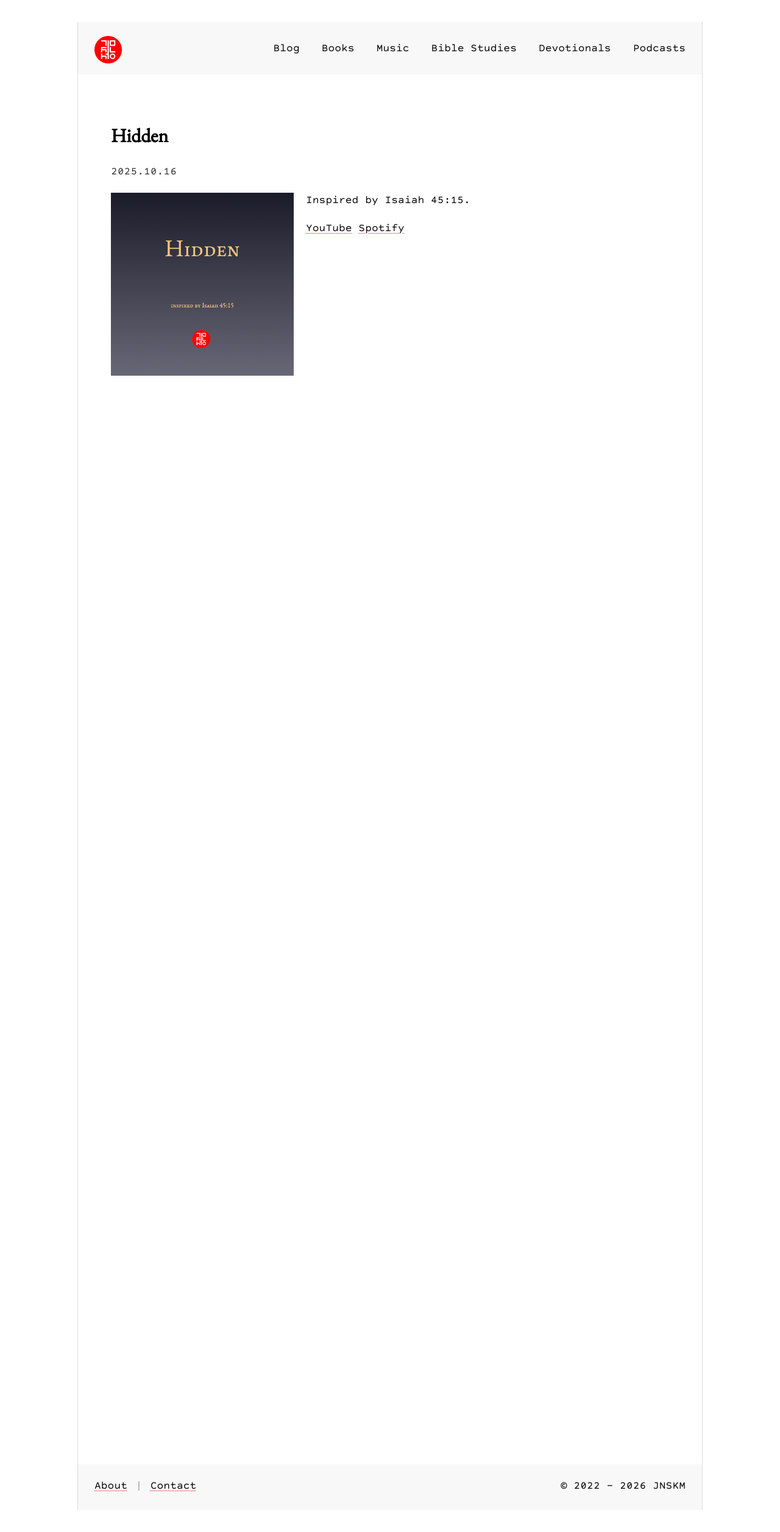
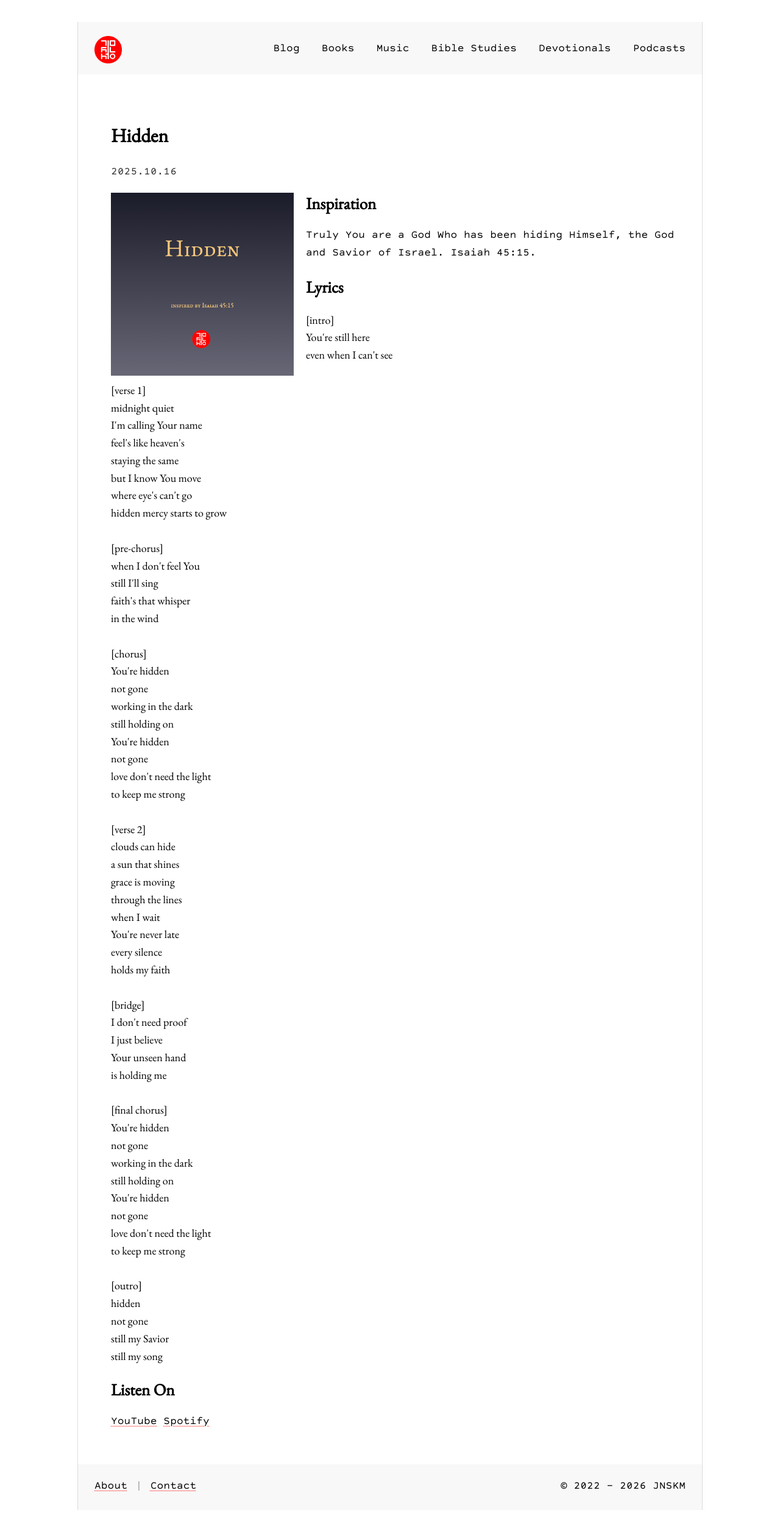
Before and after one commit to jnskm/jnskm.github.io, a Jekyll site: the page built from _music/hidden.md, in a window 1280 px wide. Shown: the whole page at 61% size. Built offline with Jekyll 4.4.1, drawn with Linux system fonts in a browser that asks for light colours.

Commit message:
About Content View Fix

```diff
--- a/_layouts/default.html
+++ b/_layouts/default.html
@@ -22,11 +22,47 @@
     {% include footer.html %}
   </footer>
   <script>
+    // Prevent browser from restoring scroll position
+    if ('scrollRestoration' in history) {
+      history.scrollRestoration = 'manual';
+    }
+
     // Reset scroll position to top when page loads
-    document.addEventListener('DOMContentLoaded', function() {
+    function resetScroll() {
+      // Reset window scroll position
+      window.scrollTo(0, 0);
+
+      // Reset content wrapper scroll position
       const contentWrapper = document.querySelector('.site-main .content');
       if (contentWrapper) {
         contentWrapper.scrollTop = 0;
+      }
+    }
+
+    // Reset on multiple events to ensure it works
+    document.addEventListener('DOMContentLoaded', function() {
+      // Use requestAnimationFrame to ensure it happens after rendering
+      requestAnimationFrame(function() {
+        resetScroll();
+        // Double-check after a short delay
+        setTimeout(resetScroll, 0);
+      });
+    });
+
+    // Also reset on page load
+    window.addEventListener('load', function() {
+      requestAnimationFrame(function() {
+        resetScroll();
+      });
+    });
+
+    // Reset on pageshow (for back/forward navigation)
+    window.addEventListener('pageshow', function(event) {
+      if (event.persisted) {
+        // Page was loaded from cache
+        requestAnimationFrame(function() {
+          resetScroll();
+        });
       }
     });
   </script>
--- a/_music/hidden.md
+++ b/_music/hidden.md
@@ -7,4 +7,73 @@ spotify: "https://open.spotify.com/album/4BJh2NMsv0p2TiE4u4406h?si=iJfoISvvRDiXL
 show_lyrics: false
 ---
 
-Inspired by Isaiah 45:15.
+## Inspiration
+
+Truly You are a God Who has been hiding Himself,
+the God and Savior of Israel. Isaiah 45:15.
+
+## Lyrics
+<pre class="lyrics-content">
+[intro]
+You're still here
+even when I can't see
+
+[verse 1]
+midnight quiet
+I'm calling Your name
+feel's like heaven's
+staying the same
+but I know You move
+where eye's can't go
+hidden mercy starts to grow
+
+[pre-chorus]
+when I don't feel You
+still I'll sing
+faith's that whisper
+in the wind
+
+[chorus]
+You're hidden
+not gone
+working in the dark
+still holding on
+You're hidden
+not gone
+love don't need the light
+to keep me strong
+
+[verse 2]
+clouds can hide
+a sun that shines
+grace is moving
+through the lines
+when I wait
+You're never late
+every silence
+holds my faith
+
+[bridge]
+I don't need proof
+I just believe
+Your unseen hand
+is holding me
+
+[final chorus]
+You're hidden
+not gone
+working in the dark
+still holding on
+You're hidden
+not gone
+love don't need the light
+to keep me strong
+
+[outro]
+hidden
+not gone
+still my Savior
+still my song
+</pre>
+
+## Listen On
```
Also changed, not shown: index.html (+37 -1 lines).
